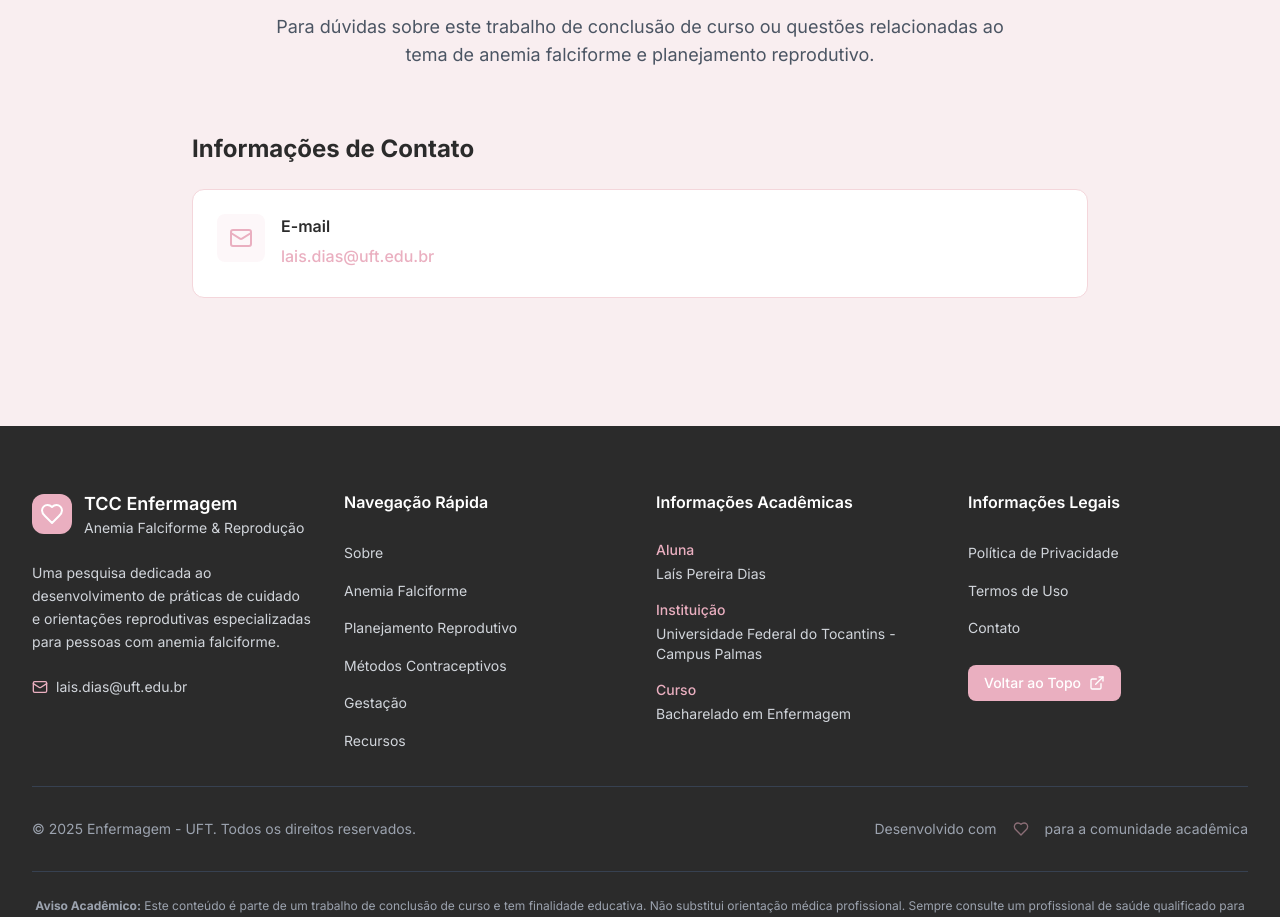
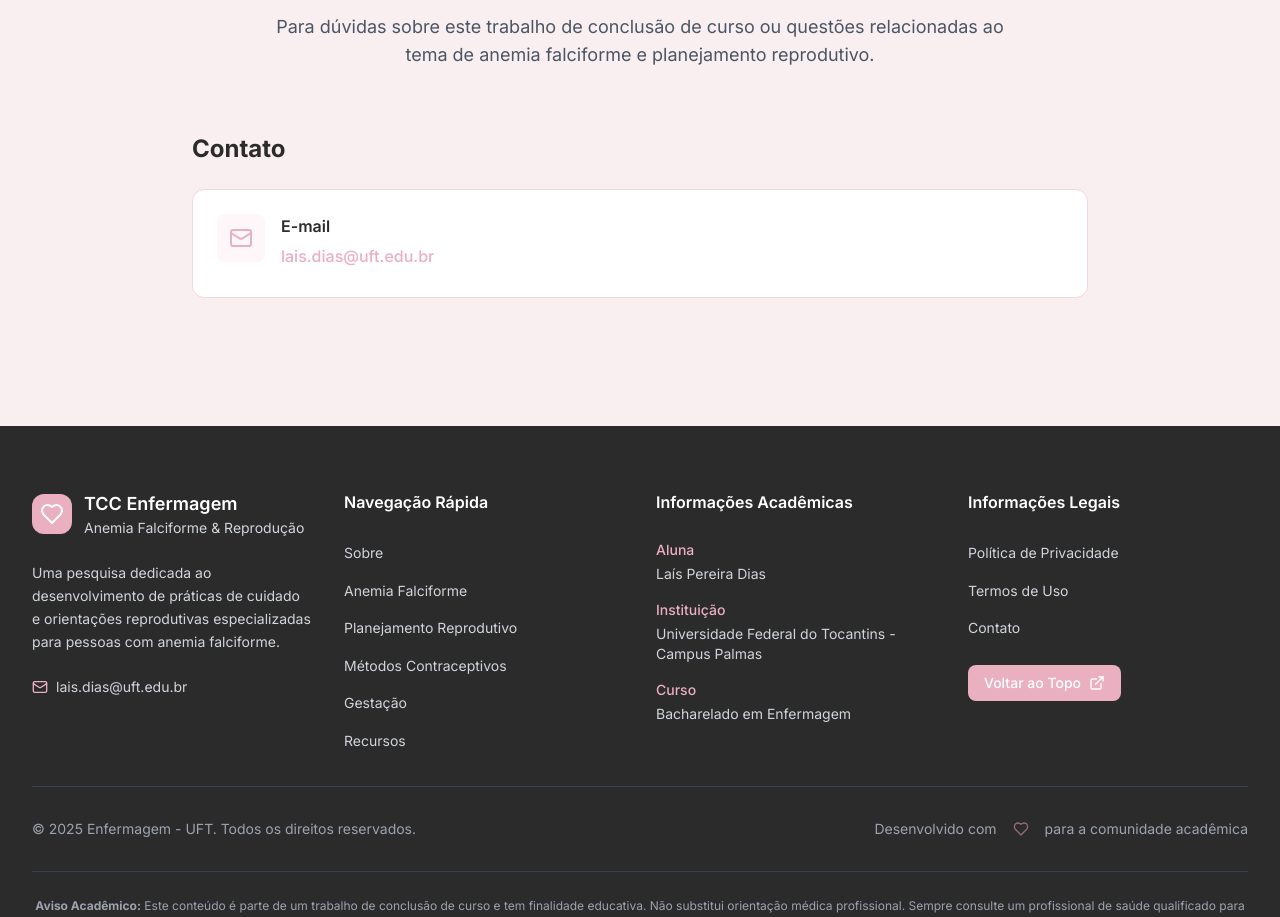
Before and after one commit to iagorlrnc/modeloVI, a React (Vite) app: page / in a window 1280 px wide. Shown: the part 10401-11318 px from the top of the page. Built offline with nearby package versions, Linux system fonts and the light colour scheme.

Commit message:
upgradeContact

```diff
--- a/src/components/Contact.tsx
+++ b/src/components/Contact.tsx
@@ -27,7 +27,7 @@ const Contact: React.FC = () => {
           {/* Contact Info */}
           <div className="space-y-8 mb-12">
             <div>
-              <h3 className="text-2xl font-bold text-text mb-6">Informações de Contato</h3>
+              <h3 className="text-2xl font-bold text-text mb-6">Contato</h3>
               <div className="space-y-6">
                 {contactInfo.map((item, index) => (
                   <div key={index} className="bg-white p-6 rounded-xl border border-rosa-marfil-2 hover:shadow-md transition-shadow duration-200">
```
